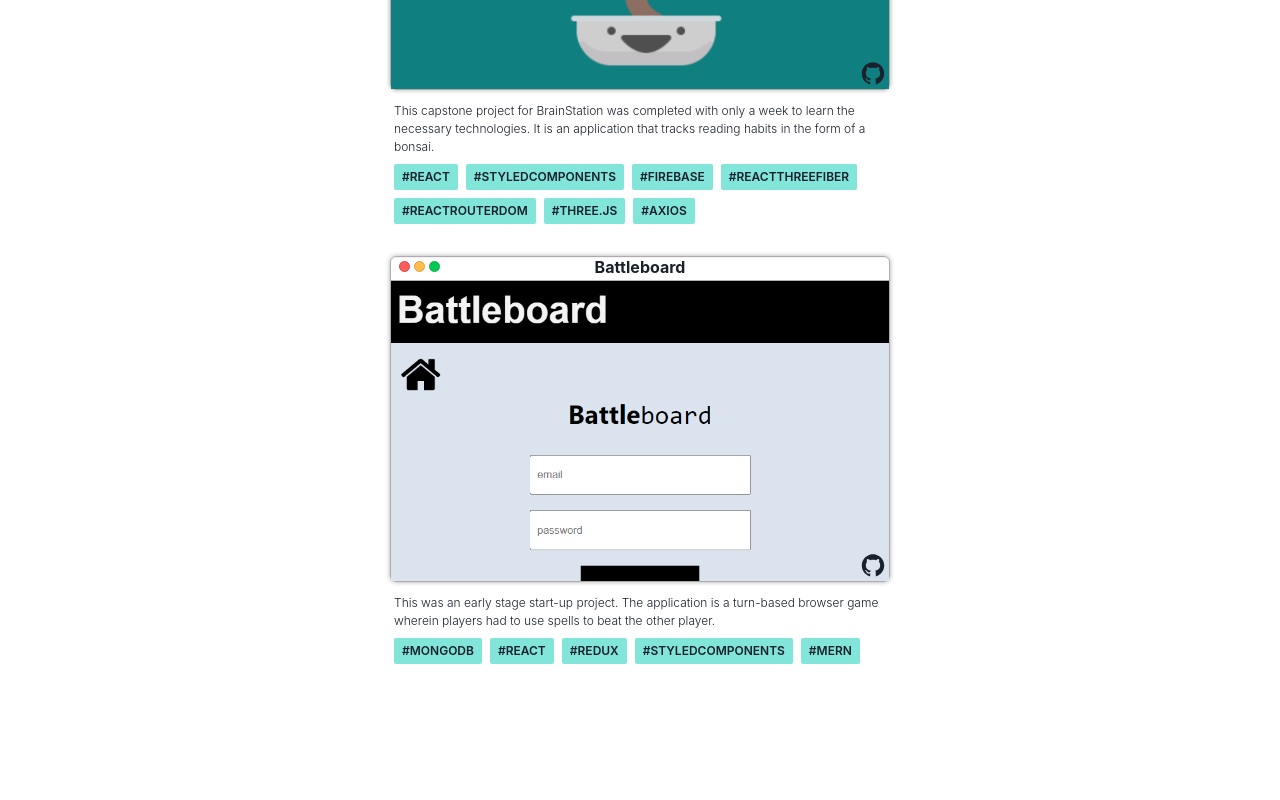
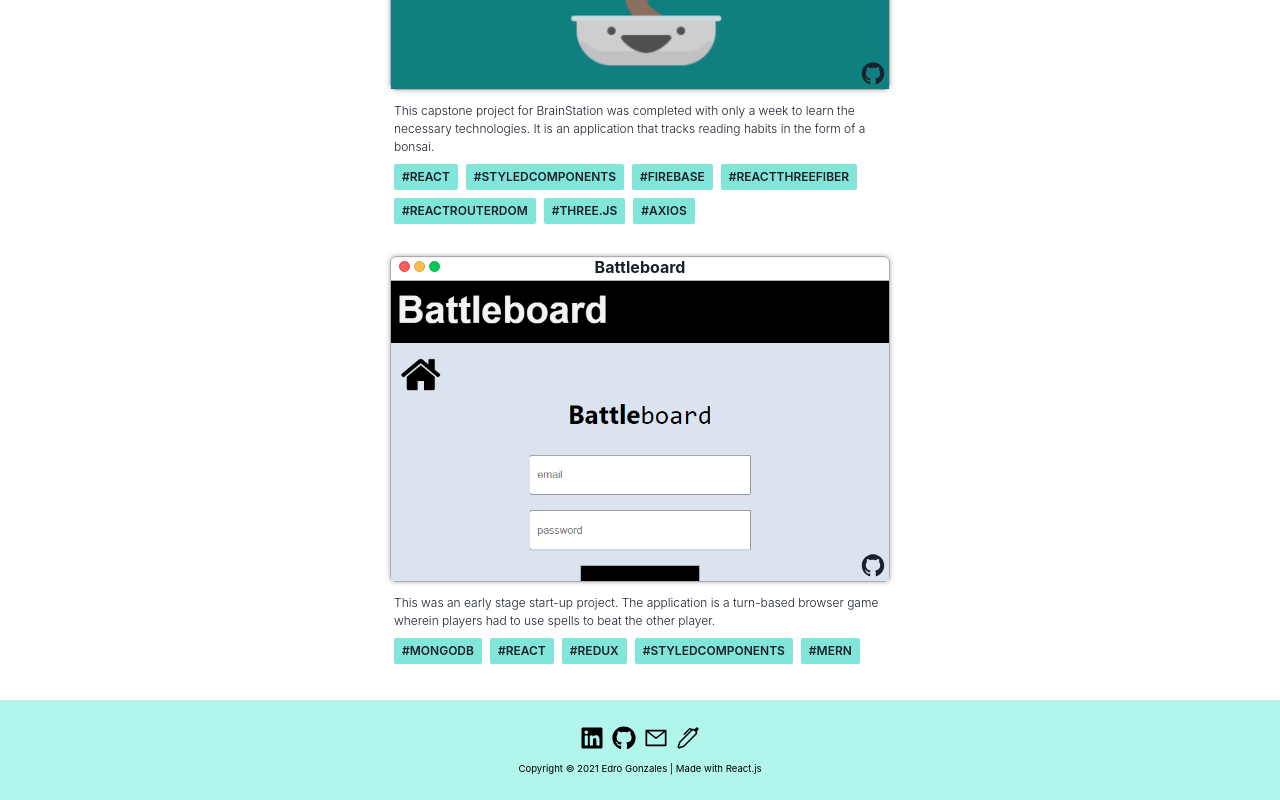
Before and after one commit to Nog-bs/portfolio-v3, a React (Create React App) app: page / in a window 1280 px wide. Shown: the part 2494-3294 px from the top of the page. Before the commit the page ends 3194 px from the top, so only its background shows below. Built offline with nearby package versions, Linux system fonts and the light colour scheme.

Commit message:
Footer section completed

```diff
--- a/src/App.tsx
+++ b/src/App.tsx
@@ -3,12 +3,13 @@
 import { Hero } from "./pages/Hero";
 import { Skills } from "./pages/Skills";
 import { Projects } from "./pages/Projects";
+import { Footer } from "./components/Footer";
 
 export const App = () => (
     <ChakraProvider theme={theme}>
-        {/* <Navbar /> */}
         <Hero />
         <Skills />
         <Projects />
+        <Footer />
     </ChakraProvider>
 );
--- /dev/null
+++ b/src/components/Footer.tsx
@@ -0,0 +1,48 @@
+import { Text, Center, Flex, Link } from "@chakra-ui/react";
+import React from "react";
+import { AiOutlineMail } from "react-icons/ai";
+import { BsPen } from "react-icons/bs";
+import { FaLinkedin, FaGithub } from "react-icons/fa";
+
+interface FooterProps {}
+
+export const Footer: React.FC<FooterProps> = () => {
+    return (
+        <Center
+            color="black"
+            flexDirection="column"
+            height="100px"
+            backgroundColor="teal.100"
+        >
+            <Flex>
+                <Link
+                    m="1"
+                    target="_blank"
+                    href="https://www.linkedin.com/in/edrogonzales/"
+                >
+                    <FaLinkedin fontSize="1.5rem" />
+                </Link>
+                <Link m="1" target="_blank" href="https://github.com/Nog-bs">
+                    <FaGithub fontSize="1.5rem" />
+                </Link>
+                <Link
+                    m="1"
+                    target="_blank"
+                    href="mailto:edrogonzales@gmail.com"
+                >
+                    <AiOutlineMail fontSize="1.5rem" />
+                </Link>
+                <Link
+                    m="1"
+                    target="_blank"
+                    href="https://resume.io/r/5cLy7fyZN"
+                >
+                    <BsPen fontSize="1.5rem" />
+                </Link>
+            </Flex>
+            <Text mt="2" fontSize="0.6rem">
+                Copyright © 2021 Edro Gonzales | Made with React.js
+            </Text>
+        </Center>
+    );
+};
--- a/src/pages/Projects.tsx
+++ b/src/pages/Projects.tsx
@@ -15,7 +15,6 @@
         <Layout layoutSize="fit-content">
             <TopHeader>Projects</TopHeader>
             <SimpleGrid column={2} spacing={4}>
-                {/* <ProjectCard /> */}
                 <OSWindow
                     github="https://github.com/Nog-bs/lireddit"
                     link="https://edrohello.xyz/"
```
